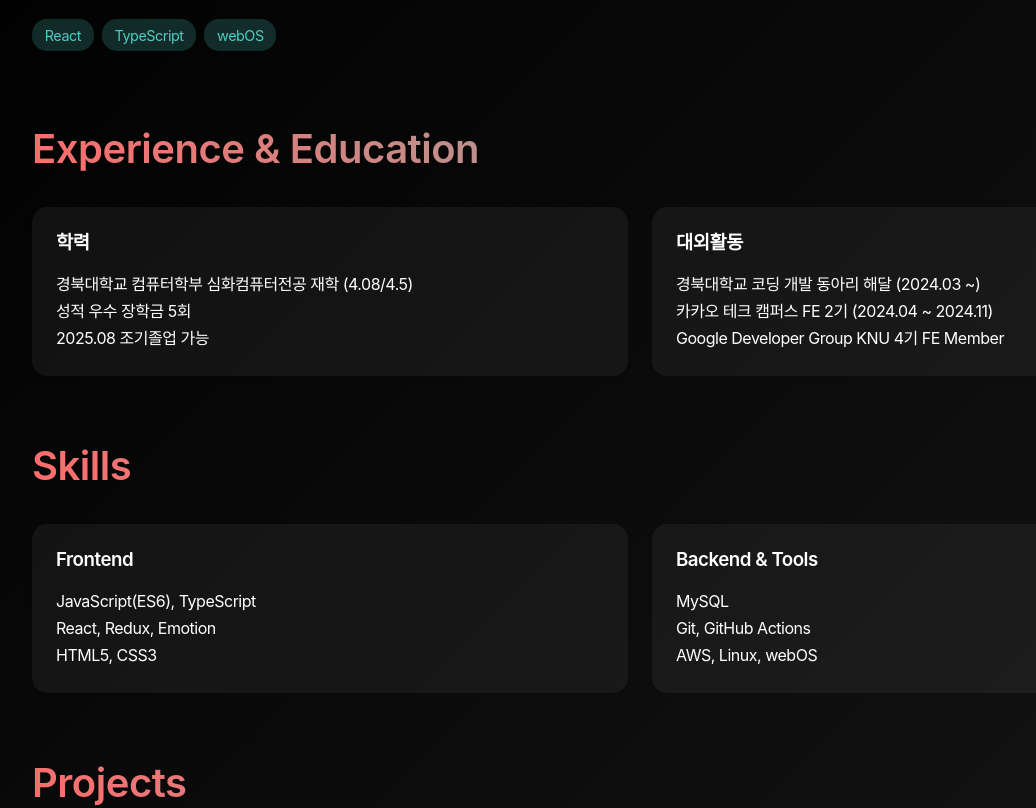
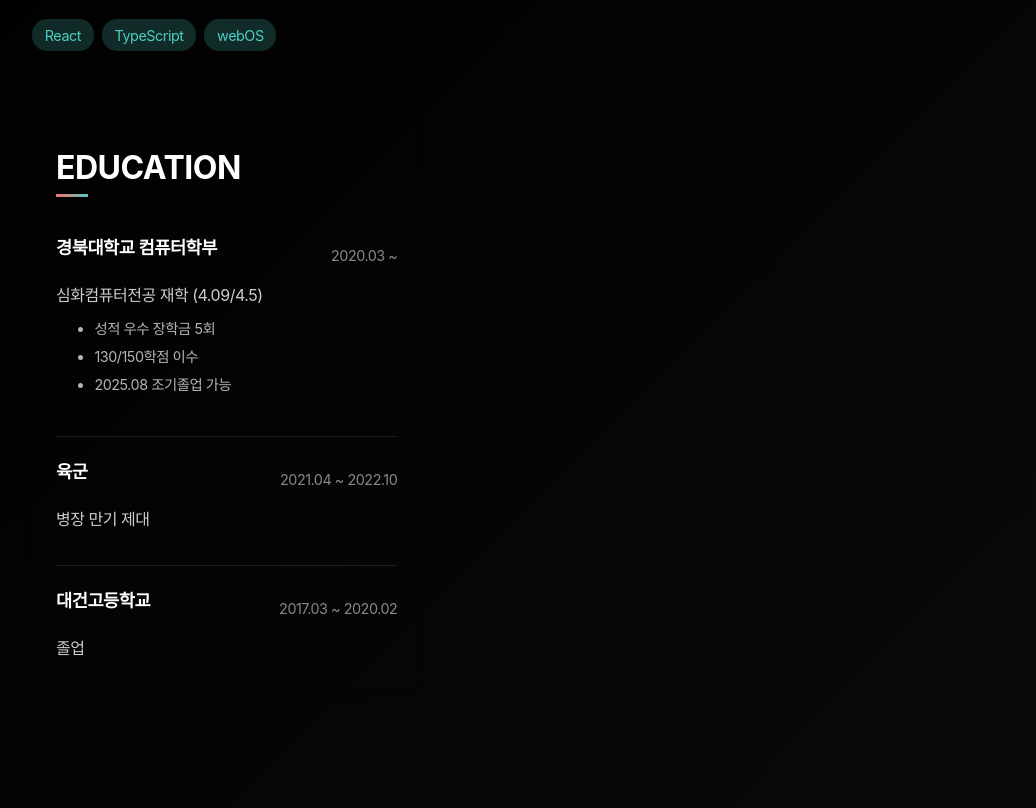
Before and after one commit to seung365/www.baekseungbeom.site, a React (Vite) app: page / in a window 1280 px wide. Shown: the part 1008-1816 px from the top of the page, without its empty margins (0-1036 px from the left). Built offline with nearby package versions, Linux system fonts and the light colour scheme; a web font is replaced by a local one.

Commit message:
style: Experience sticky 효과 추가

```diff
--- a/src/pages/Home/components/Experience/index.tsx
+++ b/src/pages/Home/components/Experience/index.tsx
@@ -1,25 +1,121 @@
 import useIntersectionObserver from "../../../../hooks/useIntersectionObserver"
 import { S } from "./styles"
+
+type Item = {
+  name: string
+  role: string
+  period: string
+  details?: string[]
+  status?: string
+}
+
+type Card = {
+  title: string
+  items: Item[]
+}
 
 const Experience = () => {
   const { sectionRef, isVisible } = useIntersectionObserver()
 
+  const cards: Card[] = [
+    {
+      title: "Education",
+      items: [
+        {
+          name: "경북대학교 컴퓨터학부",
+          role: "심화컴퓨터전공 재학 (4.09/4.5)",
+          period: "2020.03 ~ ",
+          details: ["성적 우수 장학금 5회", "130/150학점 이수", "2025.08 조기졸업 가능"],
+        },
+        {
+          name: "육군",
+          role: "병장 만기 제대",
+          period: "2021.04 ~ 2022.10",
+        },
+        { name: "대건고등학교", role: "졸업", period: "2017.03 ~ 2020.02" },
+      ],
+    },
+    {
+      title: "Awards",
+      items: [
+        {
+          name: "Hackers Ground",
+          role: "우수상 (마이크로소프트 사장상)",
+          period: "2023",
+        },
+        {
+          name: "제10회 대한민국 SW융합 해커톤 대회",
+          role: "본선 진출",
+          period: "2023",
+        },
+        {
+          name: "KNU 코드페어",
+          role: "장려상",
+          period: "2020",
+        },
+      ],
+    },
+    {
+      title: "Activities",
+      items: [
+        {
+          name: "Google Developer Group KNU",
+          role: "4기 FE Member",
+          period: "2024.09 ~",
+        },
+        {
+          name: "카카오 테크 캠퍼스",
+          role: "2기 FE",
+          period: "2024.04.08 ~ 2024.11.20",
+          status: "수료",
+        },
+        {
+          name: "해달 아이디어톤 & 해커톤",
+          role: "TF",
+          period: "2024.11.07, 11.23",
+        },
+        {
+          name: "해달",
+          role: "경북대학교 코딩 개발 동아리",
+          period: "2024.03 ~",
+        },
+        {
+          name: "부스트코스",
+          role: "DATA SCIENCE PROJECTS 코칭스터디",
+          period: "2024.01 ~ 2024.02",
+          status: "수료",
+        },
+      ],
+    },
+  ]
+
   return (
     <S.Section ref={sectionRef} $isVisible={isVisible}>
-      <S.GradientTitle>Experience & Education</S.GradientTitle>
       <S.ExperienceGrid>
-        <S.ExperienceCard>
-          <h3>학력</h3>
-          <p>경북대학교 컴퓨터학부 심화컴퓨터전공 재학 (4.08/4.5)</p>
-          <p>성적 우수 장학금 5회</p>
-          <p>2025.08 조기졸업 가능</p>
-        </S.ExperienceCard>
-        <S.ExperienceCard>
-          <h3>대외활동</h3>
-          <p>경북대학교 코딩 개발 동아리 해달 (2024.03 ~)</p>
-          <p>카카오 테크 캠퍼스 FE 2기 (2024.04 ~ 2024.11)</p>
-          <p>Google Developer Group KNU 4기 FE Member</p>
-        </S.ExperienceCard>
+        {cards.map((card, index) => (
+          <S.CardContainer key={index} $index={index}>
+            <S.ExperienceCard>
+              <S.CardTitle>{card.title}</S.CardTitle>
+              {card.items.map((item, itemIndex) => (
+                <S.ItemContainer key={itemIndex}>
+                  <S.ItemHeader>
+                    <S.ItemName>{item.name}</S.ItemName>
+                    <S.ItemPeriod>{item.period}</S.ItemPeriod>
+                  </S.ItemHeader>
+                  <S.ItemRole>{item.role}</S.ItemRole>
+                  {item.details && (
+                    <S.DetailsList>
+                      {item.details.map((detail, detailIndex) => (
+                        <li key={detailIndex}>{detail}</li>
+                      ))}
+                    </S.DetailsList>
+                  )}
+                  {item.status && <S.ItemStatus>{item.status}</S.ItemStatus>}
+                </S.ItemContainer>
+              ))}
+            </S.ExperienceCard>
+          </S.CardContainer>
+        ))}
       </S.ExperienceGrid>
     </S.Section>
   )
--- a/src/pages/Home/components/Experience/styles.ts
+++ b/src/pages/Home/components/Experience/styles.ts
@@ -6,14 +6,13 @@ export const S = {
     transform: translateY(${({ $isVisible }) => ($isVisible ? "0" : "20px")});
     transition: opacity 0.8s ease-out, transform 0.8s ease-out;
     margin-bottom: 4rem;
-  `,
+    min-height: 300vh;
+    overflow: visible;
+    position: relative;
 
-  GradientTitle: styled.h2`
-    font-size: 2.5rem;
-    background: linear-gradient(45deg, #ff6b6b, #4ecdc4);
-    -webkit-background-clip: text;
-    color: transparent;
-    margin-bottom: 2rem;
+    @media (max-width: ${({ theme }) => theme.breakpoints.mobile}) {
+      min-height: auto;
+    }
   `,
 
   ExperienceGrid: styled.div`
@@ -21,11 +20,14 @@ export const S = {
     grid-template-columns: repeat(auto-fit, minmax(250px, 1fr));
     gap: 1.5rem;
     margin-top: 2rem;
+    position: relative;
   `,
 
   ExperienceCard: styled.div`
-    background: rgba(255, 255, 255, 0.05);
-    border-radius: 15px;
+    position: sticky;
+    top: 1px;
+    height: fit-content;
+    border-radius: 0 0 15px 15px;
     padding: 1.5rem;
     transition: all 0.3s ease;
     box-shadow: 0 1px 3px rgba(0, 0, 0, 0.08);
@@ -35,5 +37,115 @@ export const S = {
       background: rgba(255, 255, 255, 0.1);
       box-shadow: 0 10px 20px rgba(0, 0, 0, 0.2);
     }
+
+    @media (max-width: ${({ theme }) => theme.breakpoints.mobile}) {
+      position: relative;
+      border-radius: 15px;
+    }
+  `,
+
+  CardContainer: styled.div<{ $index: number }>`
+    height: ${({ $index }) => 370 - $index * 100}vh;
+    margin-top: ${({ $index }) => $index * 100}vh;
+    position: relative;
+
+    &::after {
+      content: "";
+      display: block;
+      height: 25vh;
+      position: absolute;
+      top: 0;
+      left: 0;
+      width: 100%;
+    }
+
+    @media (max-width: ${({ theme }) => theme.breakpoints.mobile}) {
+      height: auto;
+      margin-top: 2rem;
+
+      &:first-of-type {
+        margin-top: 0;
+      }
+    }
+  `,
+
+  CardTitle: styled.h3`
+    font-size: 2rem;
+    font-weight: bold;
+    margin-bottom: 3rem;
+    text-transform: uppercase;
+    color: ${({ theme }) => theme.text};
+    position: relative;
+    text-shadow: 2px 2px 0px rgba(0, 0, 0, 0.1);
+
+    &::after {
+      content: "";
+      position: absolute;
+      bottom: -0.5rem;
+      left: 0;
+      width: 2rem;
+      height: 3px;
+      background: linear-gradient(45deg, #ff6b6b, #4ecdc4);
+    }
+  `,
+
+  ItemContainer: styled.div`
+    margin-bottom: 1.5rem;
+    padding-bottom: 1.5rem;
+    border-bottom: 1px solid rgba(255, 255, 255, 0.1);
+
+    &:last-child {
+      border-bottom: none;
+      margin-bottom: 0;
+      padding-bottom: 0;
+    }
+  `,
+
+  ItemHeader: styled.div`
+    display: flex;
+    justify-content: space-between;
+    align-items: center;
+    margin-bottom: 0.5rem;
+  `,
+
+  ItemName: styled.h4`
+    font-size: 1.1rem;
+    font-weight: 600;
+    color: ${({ theme }) => theme.text};
+  `,
+
+  ItemPeriod: styled.span`
+    font-size: 0.9rem;
+    color: #888;
+  `,
+
+  ItemRole: styled.p`
+    font-size: 1rem;
+    color: ${({ theme }) => theme.text};
+    opacity: 0.8;
+    margin-bottom: 0.5rem;
+  `,
+
+  DetailsList: styled.ul`
+    list-style-type: disc;
+    margin-left: 1.2rem;
+    margin-top: 0.5rem;
+
+    li {
+      font-size: 0.9rem;
+      color: ${({ theme }) => theme.text};
+      opacity: 0.7;
+      margin-bottom: 0.3rem;
+    }
+  `,
+
+  ItemStatus: styled.span`
+    display: inline-block;
+    padding: 0.2rem 0.5rem;
+    background: linear-gradient(45deg, #ff6b6b, #4ecdc4);
+    border-radius: 4px;
+    font-size: 0.8rem;
+    color: white;
+    margin-top: 0.5rem;
   `,
 }
```
